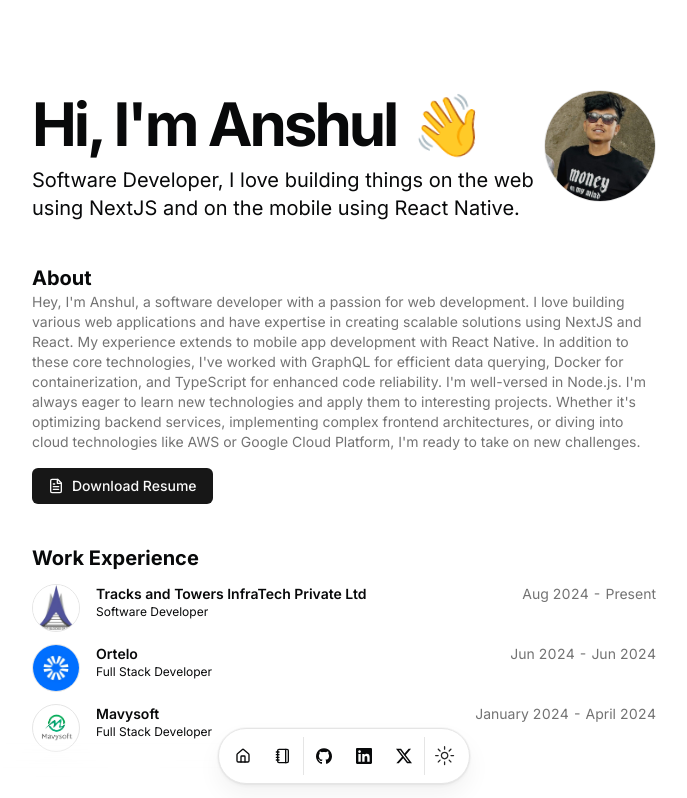
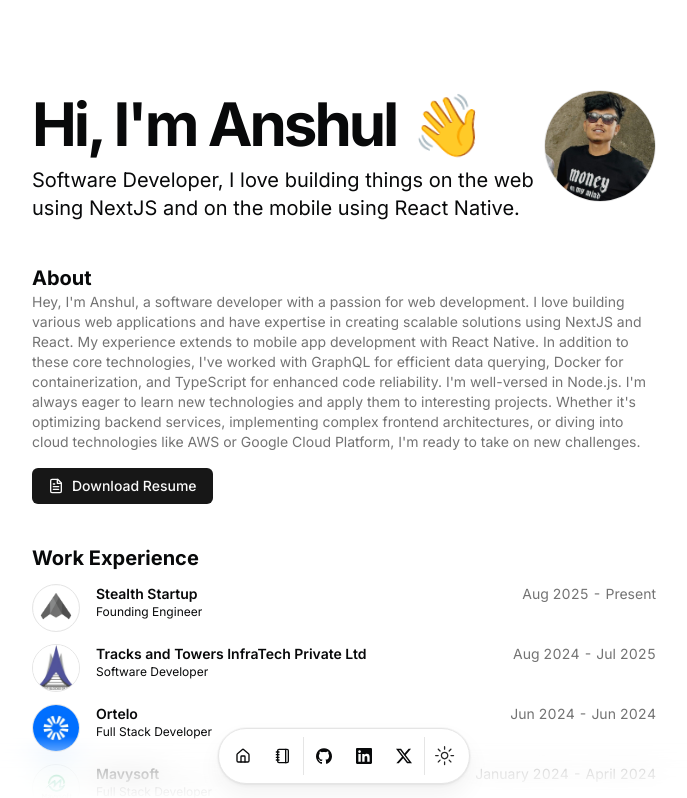
Before and after one commit to AnshulKahar2729/anshul-portofolio, a Next.js app: page / in a window 1280 px wide. Shown: the top 798 px of the page, without its empty margins (296-983 px from the left). Built offline with nearby package versions, Linux system fonts and the light colour scheme.

Commit message:
Implement code changes to enhance functionality and improve performance

```diff
--- a/src/data/resume.tsx
+++ b/src/data/resume.tsx
@@ -76,6 +76,17 @@
 
   work: [
     {
+      company: "Stealth Startup",
+      href: "",
+      badges: [],
+      location: "Remote",
+      title: "Founding Engineer",
+      logoUrl: "/stealth.png",
+      start: "Aug 2025",
+      end: "Present",
+      description: `Building something exciting with react native.`,
+    },
+    {
       company: "Tracks and Towers InfraTech Private Ltd",
       href: "https://tracksandtowers.com/",
       badges: [],
@@ -83,8 +94,8 @@
       title: "Software Developer",
       logoUrl: "/ttipl.png",
       start: "Aug 2024",
-      end: "Present",
-      description: `Building an AI-driven ERP platform for the construction industry, focusing on procurement module analysis to streamline decision-making processes.
+      end: "Jul 2025",
+      description: `Developed an AI-driven ERP platform for the construction industry, focusing on procurement module analysis to streamline decision-making processes.
 
 Utilized React, Node.js, and TypeScript to build dynamic, scalable frontend and backend components.
 
```
Also changed, not shown: public/stealth.png (added).
